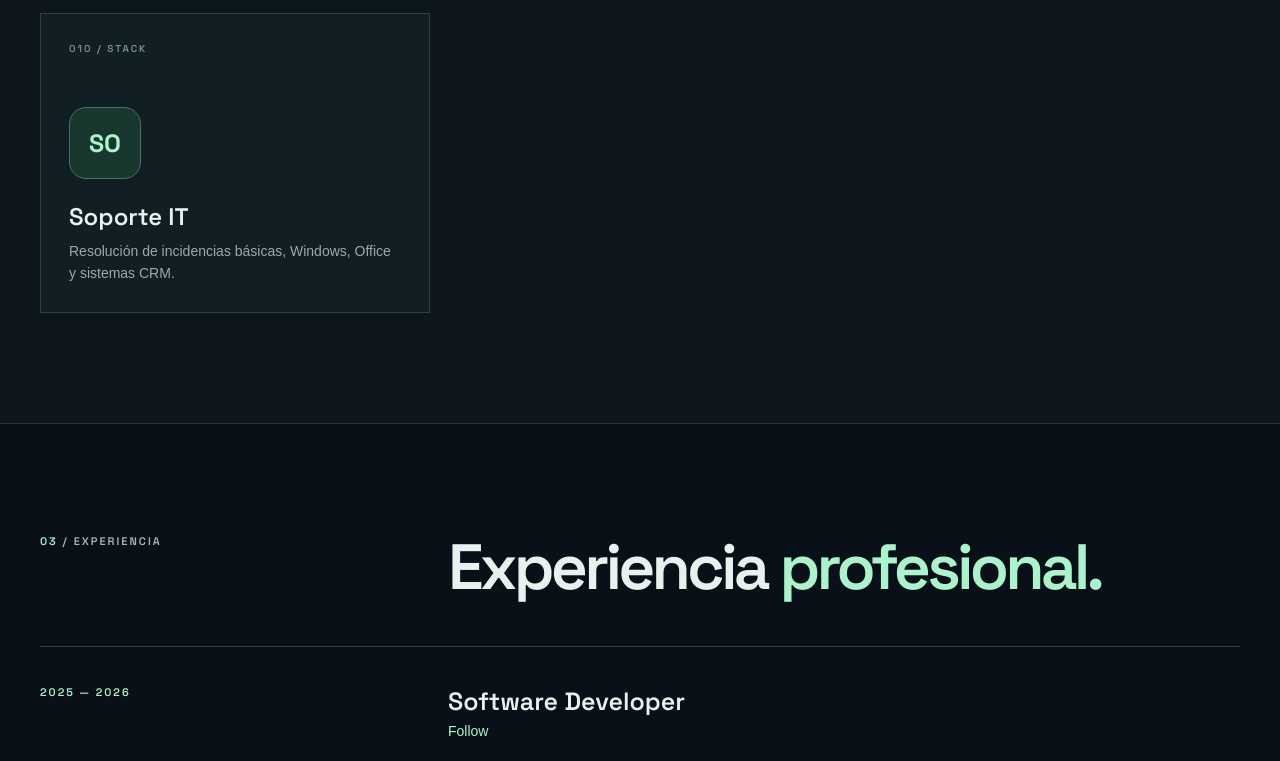
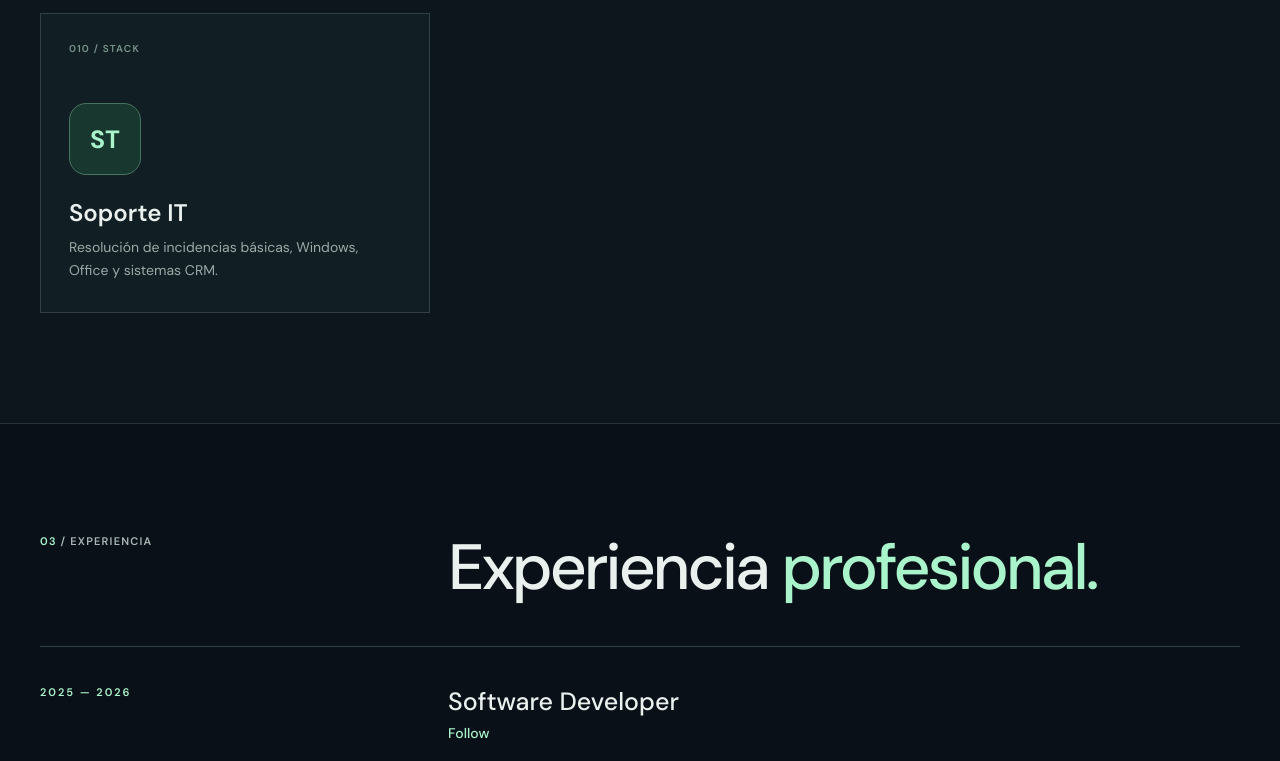
Before and after one commit to Gabriieelo/Gabriel-Delgado, a React (Vite) app: page / in a window 1280 px wide. Shown: the part 2576-3337 px from the top of the page. Built offline with nearby package versions, Linux system fonts and the light colour scheme.

Commit message:
Refine typography and technology icons

```diff
--- a/data/portfolio.json
+++ b/data/portfolio.json
@@ -24,15 +24,15 @@
   "linkedin": "https://www.linkedin.com/in/gabi-delgado/",
   "skills": [
     { "name": "React", "description": "Interfaces web y componentes reutilizables.", "descriptionEn": "Web interfaces and reusable components." },
-    { "name": "JavaScript", "description": "Lógica de frontend, backend e integración de datos.", "descriptionEn": "Frontend and backend logic, and data integration." },
+    { "name": "JavaScript", "icon": "JS", "description": "Lógica de frontend, backend e integración de datos.", "descriptionEn": "Frontend and backend logic, and data integration." },
     { "name": "TypeScript", "description": "Tipado para aplicaciones frontend.", "descriptionEn": "Type safety for frontend applications." },
     { "name": "HTML & CSS", "description": "Maquetación semántica y diseño adaptable.", "descriptionEn": "Semantic markup and responsive design." },
     { "name": "Java & Spring", "description": "APIs REST, microservicios y persistencia con JPA/Hibernate.", "descriptionEn": "REST APIs, microservices and persistence with JPA/Hibernate." },
-    { "name": "SQL", "description": "Trabajo con MySQL y SQL Server.", "descriptionEn": "Working with MySQL and SQL Server." },
+    { "name": "SQL", "icon": "SQL", "description": "Trabajo con MySQL y SQL Server.", "descriptionEn": "Working with MySQL and SQL Server." },
     { "name": "APIs REST", "description": "Integración frontend-backend, JSON y documentación con Swagger.", "descriptionEn": "Frontend-backend integration, JSON and Swagger documentation." },
     { "name": "Automatización", "description": "Flujos y asistentes con n8n y Botpress.", "descriptionEn": "Workflows and assistants with n8n and Botpress." },
     { "name": "Git & Docker", "description": "Control de versiones y herramientas de desarrollo.", "descriptionEn": "Version control and development tools." },
-    { "name": "Soporte IT", "description": "Resolución de incidencias básicas, Windows, Office y sistemas CRM.", "descriptionEn": "Basic troubleshooting, Windows, Office and CRM systems." }
+    { "name": "Soporte IT", "icon": "ST", "description": "Resolución de incidencias básicas, Windows, Office y sistemas CRM.", "descriptionEn": "Basic troubleshooting, Windows, Office and CRM systems." }
   ],
   "experience": [
     {
--- a/index.html
+++ b/index.html
@@ -8,7 +8,7 @@
     <title>Gabriel Delgado — Portfolio</title>
     <link rel="preconnect" href="https://fonts.googleapis.com" />
     <link rel="preconnect" href="https://fonts.gstatic.com" crossorigin />
-    <link href="https://fonts.googleapis.com/css2?family=DM+Sans:wght@400;500;600;700&family=Space+Grotesk:wght@400;500;600;700&display=swap" rel="stylesheet" />
+    <link href="https://fonts.googleapis.com/css2?family=DM+Sans:wght@400;500;600;700&display=swap" rel="stylesheet" />
   </head>
   <body>
     <div id="root"></div>
--- a/src/App.jsx
+++ b/src/App.jsx
@@ -67,7 +67,7 @@ export default function App() {
         </div>
       </section>
 
-      <section className="section stack-section" id="stack"><div className="container"><div className="section-head"><div className="section-label"><span>02</span> / {t.technologies}</div><h2>{t.tools}</h2></div><div className="skill-grid">{skills.map((skill, index) => <article className="skill-card" key={skill.name}><span className="card-index">0{index + 1} / {t.stackLabel}</span><div className="skill-icon">{skill.name.slice(0, 2).toUpperCase()}</div><h3>{skill.name}</h3><p>{language === 'en' ? skill.descriptionEn || skill.description : skill.description}</p></article>)}</div></div></section>
+      <section className="section stack-section" id="stack"><div className="container"><div className="section-head"><div className="section-label"><span>02</span> / {t.technologies}</div><h2>{t.tools}</h2></div><div className="skill-grid">{skills.map((skill, index) => <article className="skill-card" key={skill.name}><span className="card-index">0{index + 1} / {t.stackLabel}</span><div className="skill-icon">{skill.icon || skill.name.slice(0, 2).toUpperCase()}</div><h3>{skill.name}</h3><p>{language === 'en' ? skill.descriptionEn || skill.description : skill.description}</p></article>)}</div></div></section>
 
       <section className="section experience-section" id="experiencia">
         <div className="container">
--- a/src/contact.css
+++ b/src/contact.css
@@ -1,3 +1,3 @@
-.contact-links button{appearance:none;background:transparent;color:inherit;border:1px solid #486e58;padding:14px 18px;font:700 13px Arial,sans-serif;cursor:pointer}
+.contact-links button{appearance:none;background:transparent;color:inherit;border:1px solid #486e58;padding:14px 18px;font:700 13px 'DM Sans',sans-serif;cursor:pointer}
 .contact-links button:hover{background:#0a1018;color:#aaf4cb}
 .contact-links button:focus-visible{outline:2px solid #0a1018;outline-offset:3px}
--- a/src/extras.css
+++ b/src/extras.css
@@ -1 +1 @@
-.header-actions{display:flex;align-items:center;gap:24px}.language-button{background:transparent;border:1px solid #4c5b5e;color:#aaf4cb;font:700 12px 'Space Grotesk',sans-serif;padding:8px 10px;cursor:pointer}.language-button:hover{background:#aaf4cb;color:#0a1018}.experience-section{background:#0a1018}.experience-list{border-top:1px solid #30413f}.experience-row{display:grid;grid-template-columns:34% 66%;border-bottom:1px solid #30413f;padding:29px 0}.experience-row>span{font:600 11px 'Space Grotesk',sans-serif;letter-spacing:2px;color:#aaf4cb}.experience-row h3{font:600 25px 'Space Grotesk',sans-serif;margin:0 0 6px}.experience-row strong{display:block;font-size:14px;font-weight:500;color:#aaf4cb;margin-bottom:12px}.experience-row p{color:#a8b8b6;line-height:1.65;max-width:720px;margin:0}@media(max-width:900px){.site-header nav{gap:14px}}@media(max-width:640px){.site-header nav a:nth-child(3){display:none}.header-actions{gap:8px}.experience-row{grid-template-columns:1fr;gap:12px}}
+.header-actions{display:flex;align-items:center;gap:24px}.language-button{background:transparent;border:1px solid #4c5b5e;color:#aaf4cb;font:700 12px 'DM Sans',sans-serif;padding:8px 10px;cursor:pointer}.language-button:hover{background:#aaf4cb;color:#0a1018}.experience-section{background:#0a1018}.experience-list{border-top:1px solid #30413f}.experience-row{display:grid;grid-template-columns:34% 66%;border-bottom:1px solid #30413f;padding:29px 0}.experience-row>span{font:600 11px 'DM Sans',sans-serif;letter-spacing:2px;color:#aaf4cb}.experience-row h3{font:600 25px 'DM Sans',sans-serif;margin:0 0 6px}.experience-row strong{display:block;font-size:14px;font-weight:500;color:#aaf4cb;margin-bottom:12px}.experience-row p{color:#a8b8b6;line-height:1.65;max-width:720px;margin:0}@media(max-width:900px){.site-header nav{gap:14px}}@media(max-width:640px){.site-header nav a:nth-child(3){display:none}.header-actions{gap:8px}.experience-row{grid-template-columns:1fr;gap:12px}}
--- a/src/projects.css
+++ b/src/projects.css
@@ -1,13 +1,13 @@
 .projects-grid{display:grid;grid-template-columns:repeat(2,minmax(0,1fr));gap:20px}
 .project-card{min-height:380px;padding:30px;border:1px solid #30413f;background:#111e24;display:flex;flex-direction:column}
 .project-card-top{display:flex;justify-content:space-between;align-items:center;gap:16px;margin-bottom:52px}
-.project-number{font:600 10px 'Space Grotesk',sans-serif;letter-spacing:2px;color:#8baaa0}
+.project-number{font:600 10px 'DM Sans',sans-serif;letter-spacing:2px;color:#8baaa0}
 .project-status{display:inline-flex;align-items:center;gap:7px;border:1px solid #437361;border-radius:100px;padding:6px 10px;color:#aaf4cb;font-size:11px;font-weight:700;white-space:nowrap}
 .project-status>span{font-size:15px;line-height:10px}
 .project-status.is-progress{border-color:#8d7851;color:#efc987}
 .project-status.is-progress>span{display:inline-block;animation:project-spin 2s linear infinite}
 @keyframes project-spin{to{transform:rotate(360deg)}}
-.project-card h3{font:600 34px 'Space Grotesk',sans-serif;margin:0 0 14px;letter-spacing:-.04em}
+.project-card h3{font:600 34px 'DM Sans',sans-serif;margin:0 0 14px;letter-spacing:-.04em}
 .project-card p{color:#adbfba;line-height:1.7;font-size:15px;max-width:540px;margin:0 0 24px}
 .project-tags{display:flex;flex-wrap:wrap;gap:8px;margin-top:auto;padding-bottom:26px}
 .project-tags span{padding:7px 10px;background:#1c3132;color:#b7d7c7;font-size:11px}
--- a/src/responsive.css
+++ b/src/responsive.css
@@ -13,6 +13,7 @@
 }
 
 .footer .container { justify-content: flex-end; }
+.project-card h3, .experience-row h3 { font-weight: 500; }
 
 @media (max-width: 1100px) {
   .site-header nav { gap: 16px; }
@@ -70,6 +71,7 @@
   .hero-bottom { gap: 12px; flex-wrap: wrap; }
   .section h2 { font-size: clamp(36px, 9vw, 46px); overflow-wrap: anywhere; }
   .skill-grid { grid-template-columns: minmax(0, 1fr); }
+  .skill-icon { margin-top: 32px; }
   .project-card { padding: 22px; }
   .project-card-top { flex-wrap: wrap; gap: 10px; margin-bottom: 32px; }
   .project-card h3 { font-size: 28px; overflow-wrap: anywhere; }
```
Also changed, not shown: src/styles.css.
